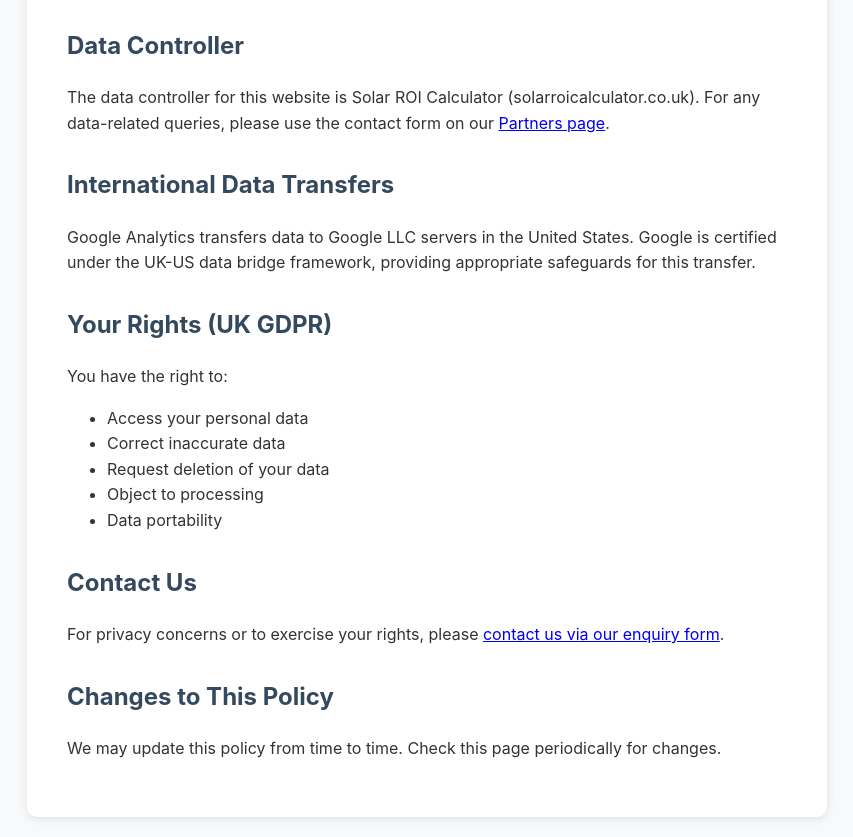
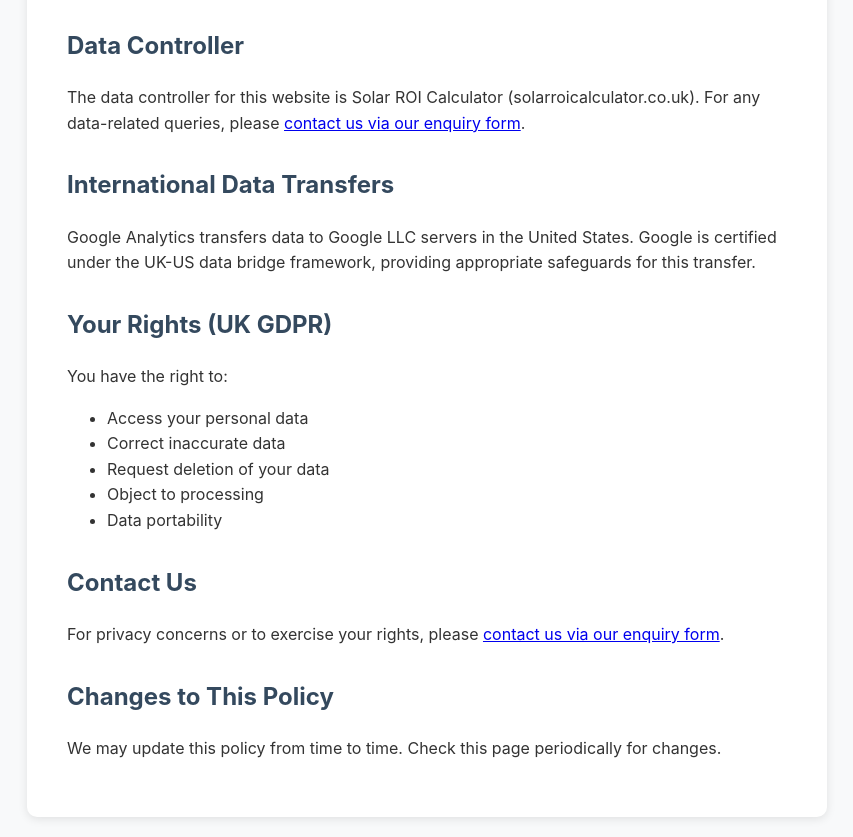
Before and after one commit to rjenko/solar-calculator, a plain HTML site: page privacy.html in a window 1280 px wide. Shown: the part 1330-2167 px from the top of the page, without its empty margins (213-1066 px from the left). Drawn offline with Linux system fonts and the light colour scheme.

Commit message:
Add files via upload

```diff
--- a/privacy.html
+++ b/privacy.html
@@ -104,7 +104,7 @@
         </ul>
 
         <h2>Data Controller</h2>
-        <p>The data controller for this website is Solar ROI Calculator (solarroicalculator.co.uk). For any data-related queries, please use the contact form on our <a href="/partners">Partners page</a>.</p>
+        <p>The data controller for this website is Solar ROI Calculator (solarroicalculator.co.uk). For any data-related queries, please <a href="https://formsubmit.co/el/sehawe" target="_blank">contact us via our enquiry form</a>.</p>
 
         <h2>International Data Transfers</h2>
         <p>Google Analytics transfers data to Google LLC servers in the United States. Google is certified under the UK-US data bridge framework, providing appropriate safeguards for this transfer.</p>
```
